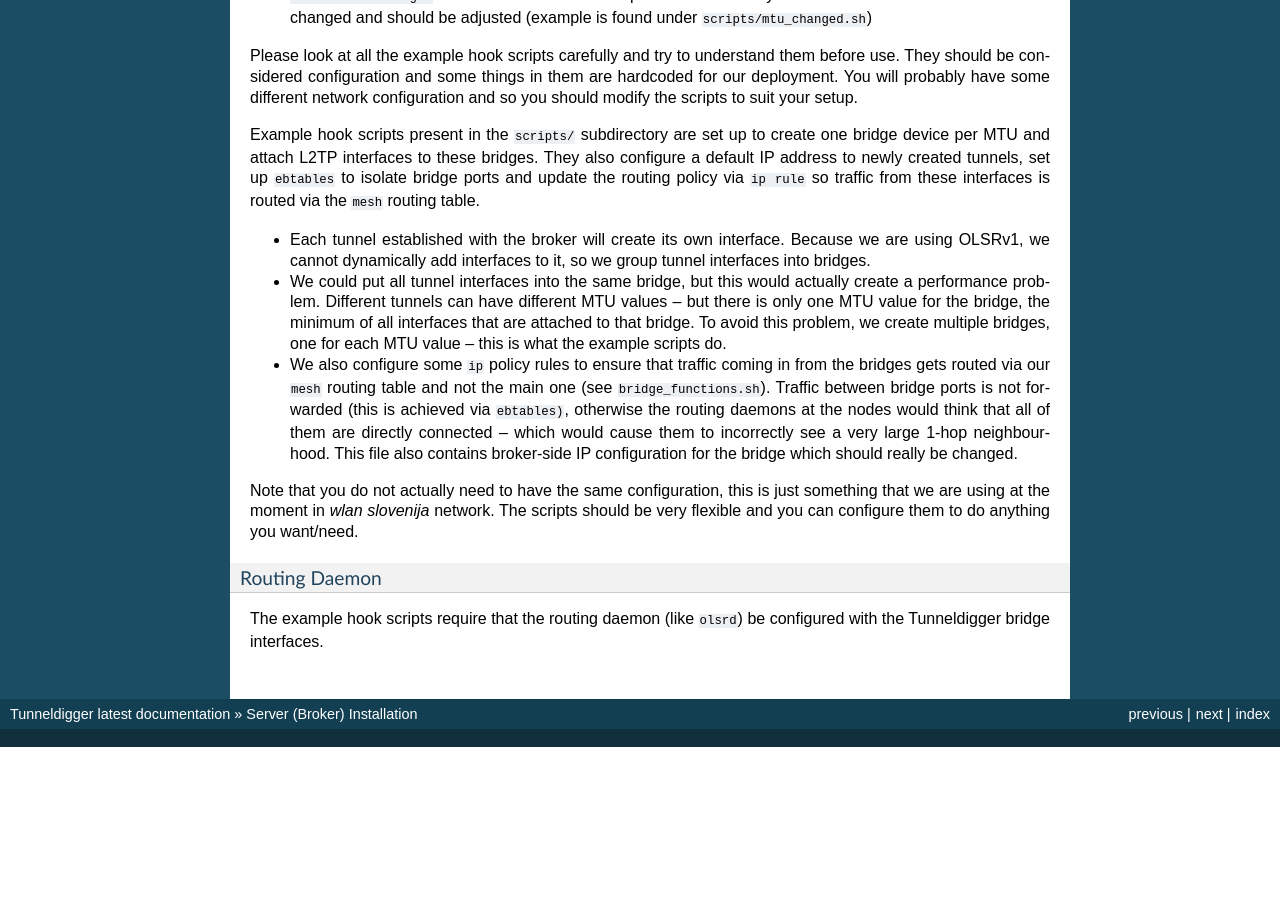
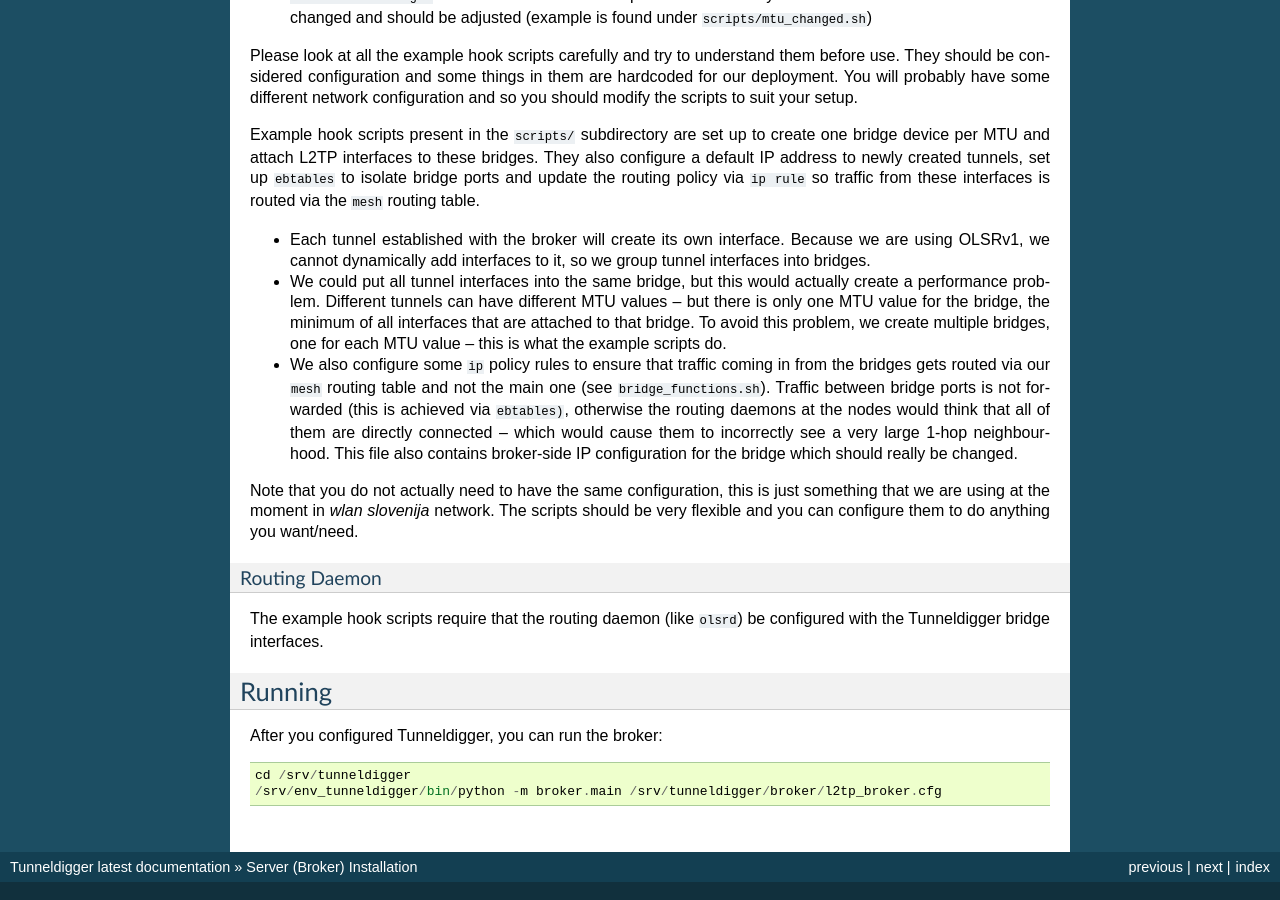
Before and after one commit to wlanslovenija/tunneldigger, a Sphinx documentation site: the page built from docs/server.rst, in a window 1280 px wide and 900 px high, scrolled down 2524 px. Built offline with Sphinx 7.4.7, drawn with Linux system fonts in a browser that asks for light colours; before the commit the page ends 3271 px from its top, so only the background shows below that; some of the changed text lies outside the part shown.

Commit message:
New way of running the broker.

```diff
--- a/docs/server.rst
+++ b/docs/server.rst
@@ -176,3 +176,11 @@
 
 The example hook scripts require that the routing daemon (like ``olsrd``) be
 configured with the Tunneldigger bridge interfaces.
+
+Running
+-------
+
+After you configured Tunneldigger, you can run the broker::
+
+    cd /srv/tunneldigger
+    /srv/env_tunneldigger/bin/python -m broker.main /srv/tunneldigger/broker/l2tp_broker.cfg
```
Also changed, not shown: other parts of docs/server.rst (+1 -1 lines), 2 other files.
